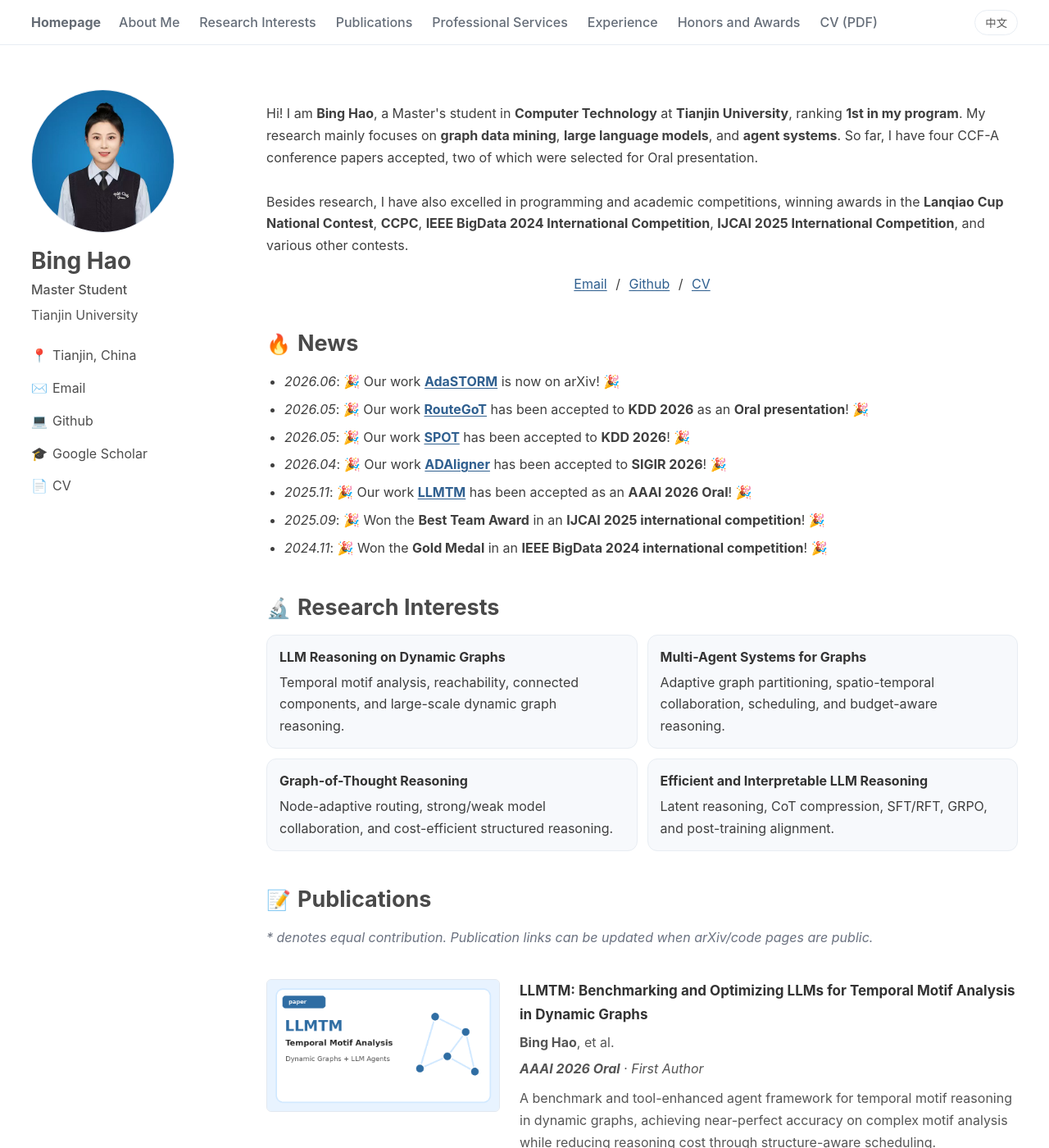
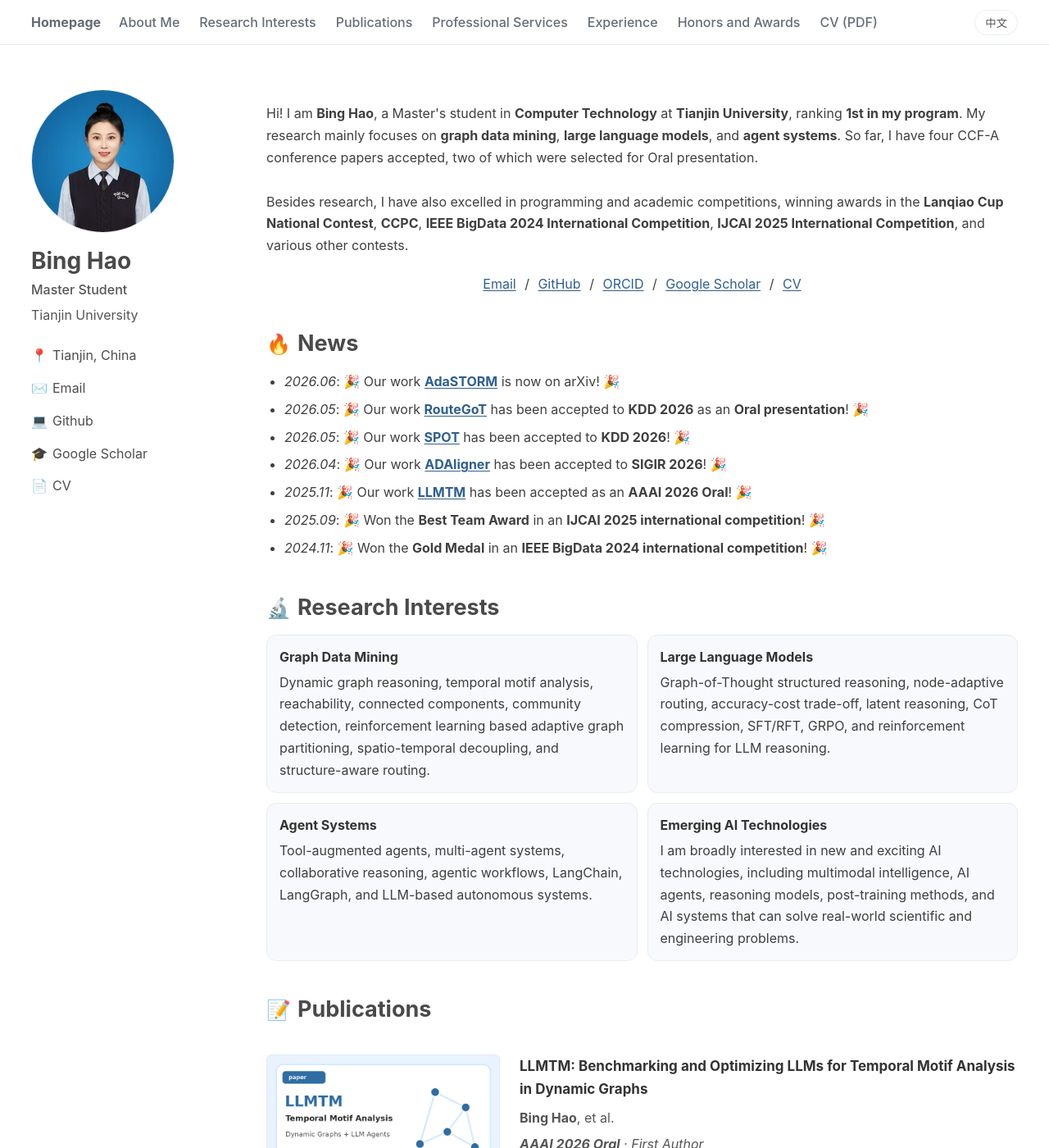
Before and after one commit to haobing-tju/haobing-tju.github.io, a Jekyll site: the page built from _pages/about.md, in a window 1280 px wide and 1400 px high. Shown: the whole window at 82% size. Built offline with Jekyll 4.4.1, drawn with Linux system fonts in a browser that asks for light colours.

Commit message:
Update about.md

```diff
--- a/_pages/about.md
+++ b/_pages/about.md
@@ -23,11 +23,7 @@ Besides research, I have also excelled in programming and academic competitions,
 </div>
 
 
-<div class="contact-row">
-  <a href="haobing@tju.edu.cn">Email</a> /
-  <a href="https://github.com/haobing-tju" target="_blank">Github</a> /
-  <a href="/files/Bing_Hao_CV.pdf" target="_blank">CV</a>
-</div>
+<div class="contact-row"> <a href="mailto:haobing@tju.edu.cn">Email</a> / <a href="https://github.com/haobing-tju" target="_blank">GitHub</a> / <a href="https://orcid.org/my-orcid?orcid=0009-0009-5818-7713" target="_blank">ORCID</a> / <a href="https://scholar.google.com/citations?user=NsC1oOoAAAAJ&hl=en" target="_blank">Google Scholar</a> / <a href="/files/Bing_Hao_CV.pdf" target="_blank">CV</a> </div>
 
 ## <span class="emoji">🔥</span>News
 
@@ -57,25 +53,56 @@ Besides research, I have also excelled in programming and academic competitions,
 ## <span class="emoji">🔬</span>Research Interests
 
 <div class="interests lang-en grid">
-  <div class="interest-card"><strong>LLM Reasoning on Dynamic Graphs</strong>Temporal motif analysis, reachability, connected components, and large-scale dynamic graph reasoning.</div>
-  <div class="interest-card"><strong>Multi-Agent Systems for Graphs</strong>Adaptive graph partitioning, spatio-temporal collaboration, scheduling, and budget-aware reasoning.</div>
-  <div class="interest-card"><strong>Graph-of-Thought Reasoning</strong>Node-adaptive routing, strong/weak model collaboration, and cost-efficient structured reasoning.</div>
-  <div class="interest-card"><strong>Efficient and Interpretable LLM Reasoning</strong>Latent reasoning, CoT compression, SFT/RFT, GRPO, and post-training alignment.</div>
+
+  <div class="interest-card">
+    <strong>Graph Data Mining</strong>
+    Dynamic graph reasoning, temporal motif analysis, reachability, connected components, community detection, reinforcement learning based adaptive graph partitioning, spatio-temporal decoupling, and structure-aware routing.
+  </div>
+
+  <div class="interest-card">
+    <strong>Large Language Models</strong>
+    Graph-of-Thought structured reasoning, node-adaptive routing, accuracy-cost trade-off, latent reasoning, CoT compression, SFT/RFT, GRPO, and reinforcement learning for LLM reasoning.
+  </div>
+
+  <div class="interest-card">
+    <strong>Agent Systems</strong>
+    Tool-augmented agents, multi-agent systems, collaborative reasoning, agentic workflows, LangChain, LangGraph, and LLM-based autonomous systems.
+  </div>
+
+  <div class="interest-card">
+    <strong>Emerging AI Technologies</strong>
+    I am broadly interested in new and exciting AI technologies, including multimodal intelligence, AI agents, reasoning models, post-training methods, and AI systems that can solve real-world scientific and engineering problems.
+  </div>
+
 </div>
 
 <div class="interests lang-zh grid">
-  <div class="interest-card"><strong>动态图上的大模型推理</strong>时序模体分析、可达性、连通分量与大规模动态图结构推理。</div>
-  <div class="interest-card"><strong>面向图推理的多智能体系统</strong>自适应图划分、时空协同、调度机制与预算感知推理。</div>
-  <div class="interest-card"><strong>Graph-of-Thought 结构化推理</strong>节点自适应路由、强弱模型协同与成本高效的复杂图推理。</div>
-  <div class="interest-card"><strong>高效可解释的大模型推理</strong>隐式推理、CoT 压缩、SFT/RFT、GRPO 与后训练对齐。</div>
+
+  <div class="interest-card">
+    <strong>图数据挖掘</strong>
+    动态图推理、时序模体分析、可达性、连通分量、社区检测、基于强化学习的自适应图划分、时空解耦与结构感知路由。
+  </div>
+
+  <div class="interest-card">
+    <strong>大语言模型</strong>
+    Graph-of-Thought 结构化推理、节点级自适应路由、性能—开销平衡、隐式推理、CoT 压缩、SFT/RFT、GRPO 与面向大模型推理的强化学习。
+  </div>
+
+  <div class="interest-card">
+    <strong>智能体系统</strong>
+    工具增强型智能体、多智能体系统、协作式推理、Agent 工作流、LangChain、LangGraph 与基于大语言模型的自主智能系统。
+  </div>
+
+  <div class="interest-card">
+    <strong>前沿人工智能技术</strong>
+    我也持续关注各类新兴 AI 技术，包括多模态智能、AI Agent、推理模型、后训练方法，以及能够解决真实科研与工程问题的智能系统。
+  </div>
+
 </div>
 
 <span id="publications"></span>
 
 ## <span class="emoji">📝</span>Publications
-
-<p class="section-note lang-en block">* denotes equal contribution. Publication links can be updated when arXiv/code pages are public.</p>
-<p class="section-note lang-zh block">* 表示共同一作。论文链接和代码链接可在公开后继续更新。</p>
 
 <div class="pub-item">
   <img class="pub-thumb" src="/images/pub_llmtm.png" alt="LLMTM thumbnail">
```
Also changed, not shown: other parts of _pages/about.md (+1 -1 lines).
